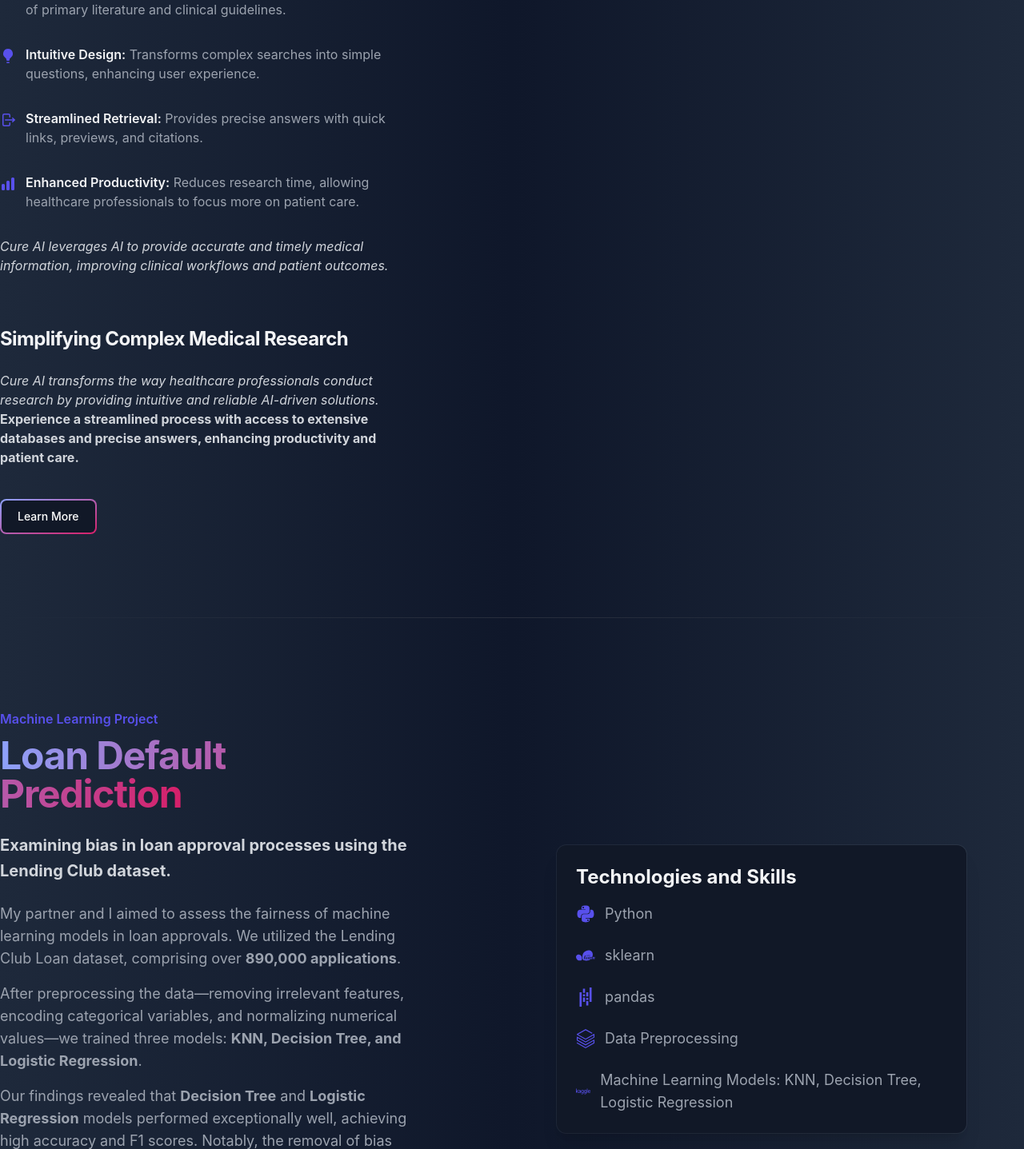
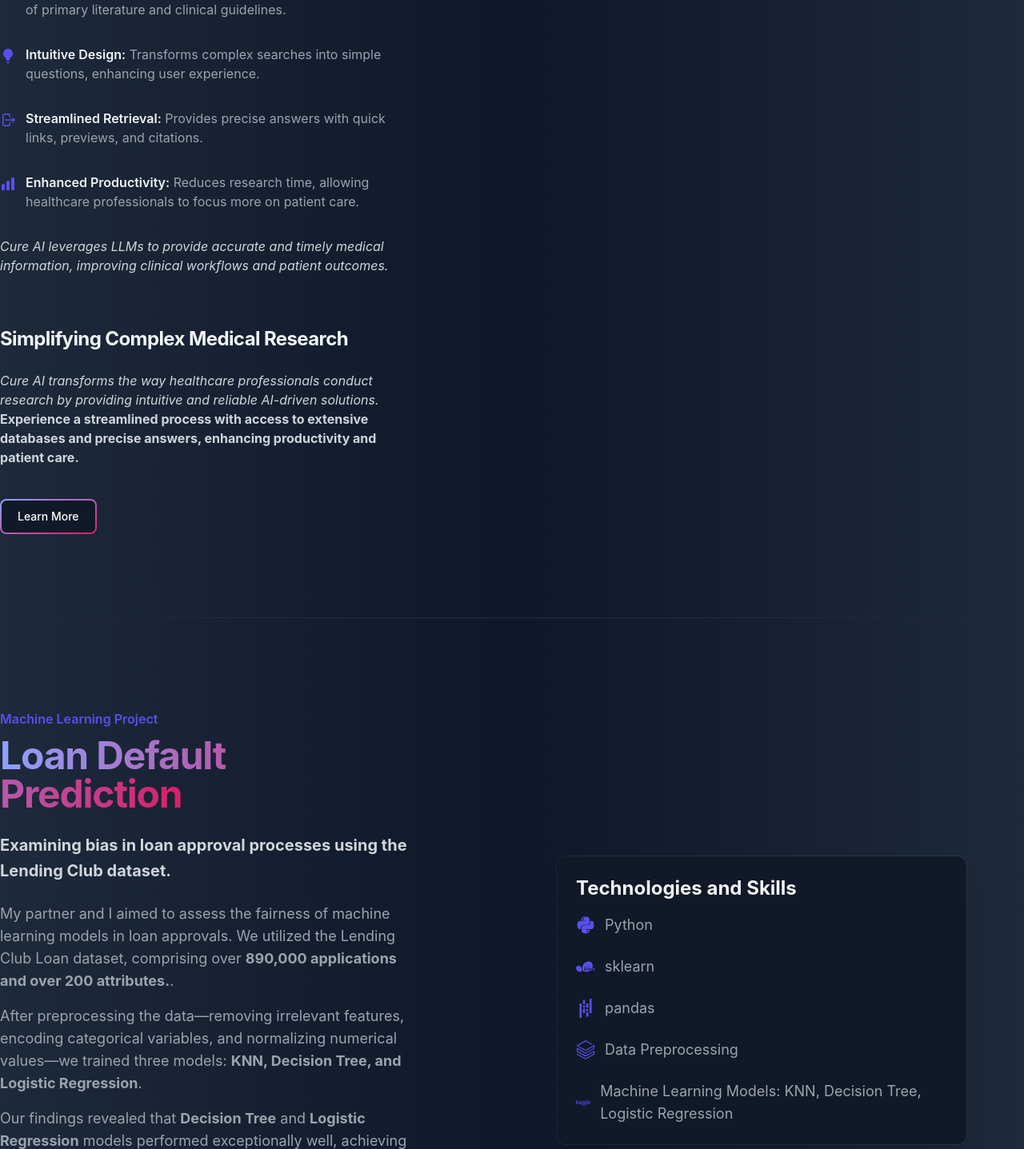
Before and after one commit to Jared-Watson1/personal-website, a React (Create React App) app in the folder personal-website/: page / in a window 1280 px wide. Shown: the part 2503-3940 px from the top of the page at 80% size. Built offline with nearby package versions, Linux system fonts and the light colour scheme.

Commit message:
changed some text

```diff
--- a/personal-website/src/CureShowcase.js
+++ b/personal-website/src/CureShowcase.js
@@ -153,7 +153,7 @@
             </ul>
             <p className="mt-8 text-gray-300">
               <em>
-                Cure AI leverages AI to provide accurate and timely medical
+                Cure AI leverages LLMs to provide accurate and timely medical
                 information, improving clinical workflows and patient outcomes.
               </em>
             </p>
--- a/personal-website/src/MachineLearningShowcase.js
+++ b/personal-website/src/MachineLearningShowcase.js
@@ -31,7 +31,8 @@
             <p className="mt-6 text-lg leading-7 text-gray-400">
               My partner and I aimed to assess the fairness of machine learning
               models in loan approvals. We utilized the Lending Club Loan
-              dataset, comprising over <strong>890,000 applications</strong>.
+              dataset, comprising over{" "}
+              <strong>890,000 applications and over 200 attributes.</strong>.
             </p>
             <p className="mt-4 text-lg leading-7 text-gray-400">
               After preprocessing the data—removing irrelevant features,
```
